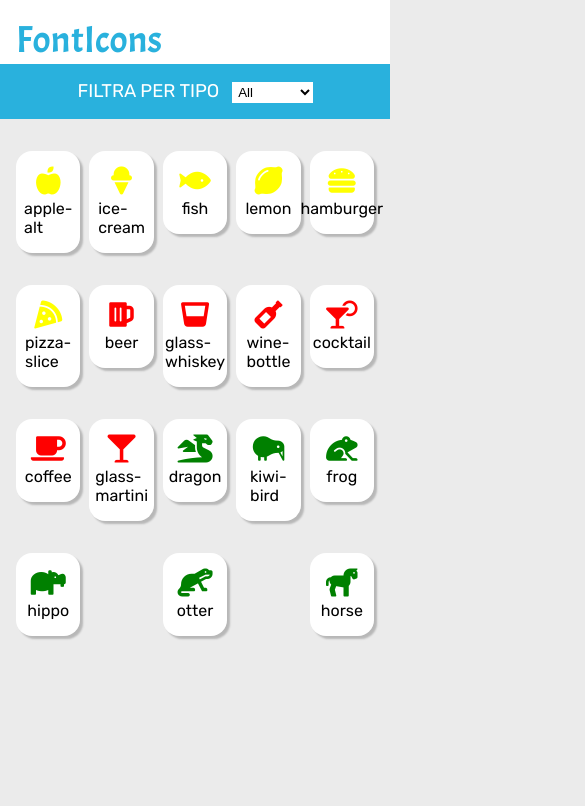
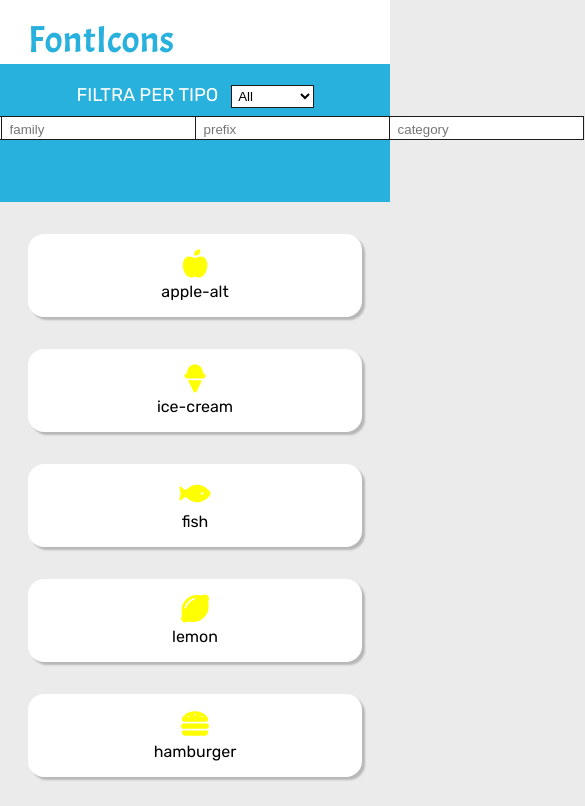
Before and after one commit to nicola-felice/js-es6-icons, a plain HTML site: page index.html in a window 390 px wide. Shown: the top 806 px of the page, 585 px wide, since content can reach past the window. Drawn offline with Linux system fonts and the light colour scheme.

Commit message:
responsive + add new icon

```diff
--- a/app.js
+++ b/app.js
@@ -177,3 +177,50 @@ document.querySelector("#selectIconsFilter").addEventListener('change', (event)
     displayIcons(coloredIcons.filter( (elm) => (elm.category == selectedFilter || selectedFilter == "") ), iconsWrapper);
 
 });
+
+
+
+// after click add icon to the list
+// then update page
+
+document.querySelector("#addNewIcon").addEventListener('click', () => {
+
+    // get input values
+    const nameNewIcon = document.querySelector("#nameNewIcon").value;
+    const familyNewIcon = document.querySelector("#familyNewIcon").value;
+    const prefixNewIcon = document.querySelector("#prefixNewIcon").value;
+    const categoryNewIcon = document.querySelector("#categoryNewIcon").value;
+
+    // validation
+    if ( nameNewIcon == "" || familyNewIcon == "" || prefixNewIcon == "" || categoryNewIcon == "" ) {
+        return;
+    }
+
+    // if category is new => let choose (and save) the color of the new category
+    if ( !categories.includes(categoryNewIcon) ) {
+        categories.push(categoryNewIcon);
+        const newColor = prompt(`inserisci il colore per la nuova categoria:`);
+        colors[categoryNewIcon] = newColor;
+    }
+
+    // add icon to the list
+    coloredIcons.push(
+        {
+            name: nameNewIcon,
+            family: familyNewIcon,
+            prefix: prefixNewIcon,
+            category: categoryNewIcon,
+            color: colors[categoryNewIcon]
+        }
+    );
+
+    // update the page
+    displayIcons(coloredIcons, iconsWrapper);
+
+    // clear input fields
+    document.querySelector("#nameNewIcon").value = "";
+    document.querySelector("#familyNewIcon").value = "";
+    document.querySelector("#prefixNewIcon").value = "";
+    document.querySelector("#categoryNewIcon").value = "";
+
+});
--- a/index.html
+++ b/index.html
@@ -15,21 +15,42 @@
 </head>
 <body>
     <header>
-        <div class="logoWrapper">FontIcons</div>
+        <div class="logoWrapper">
+            <div class="container">
+                FontIcons
+            </div>
+        </div>
 
+        <div class="optionsWrapper">
             <div class="filterSelectionWrapper">
                 <label for="selectIconsFilter">FILTRA PER TIPO </label>
 
                 <select name="iconsFilter" id="selectIconsFilter">
                     <option selected value="">All</option>
-                <!-- <option value="animal">animal</option>
-                <option value="beverage">beverage</option>
-                <option value="food">food</option> -->
                 </select>
+            </div>
+
+            <div class="addIconWrapper">
+                Aggiungi un' icona
+
+                <table>
+                    <tbody>
+                        <tr>
+                            <td><input type="text" placeholder="name" id="nameNewIcon"></td>
+                            <td><input type="text" placeholder="family" id="familyNewIcon"></td>
+                            <td><input type="text" placeholder="prefix" id="prefixNewIcon"></td>
+                            <td><input type="text" placeholder="category" id="categoryNewIcon"></td>
+                        </tr>
+                    </tbody>
+                </table>
+
+                <button id="addNewIcon">inserisci</button>
+            </div>
         </div>
     </header>
 
     <main>
+        <div class="container">
             <div class="iconsWrapper" id="iconsWrapper">
 
                 <!-- <div class="icon">
@@ -38,6 +59,7 @@
                 </div> -->
 
             </div>
+        </div>
     </main>
 
     <script src="./app.js"></script>
--- a/style.css
+++ b/style.css
@@ -11,7 +11,11 @@ body {
 
 }
 
-
+.container {
+    max-width: 1400px;
+    padding: 0 1.75rem;
+    margin: auto;
+}
 
 /* _______ HEADER _______ */
 #selectIconsFilter {
@@ -19,18 +23,18 @@ body {
     border: transparent;
     margin-left: .5rem;
     padding: .15rem;
+    border: 1px #1c1c1c solid;
 }
 
 .logoWrapper {
     font-family: 'Acme', sans-serif;
     color: rgb(41, 177, 221);
     font-size: 2.35rem;
-    padding-left: 1rem;
     padding-top: 1rem;
     background-color: white;
 }
 
-.filterSelectionWrapper {
+.optionsWrapper {
     background-color: rgb(41, 177, 221);
     padding: 1rem;
     color: white;
@@ -44,7 +48,7 @@ body {
 /* _______ MAIN _______ */
 
 .iconsWrapper {
-    padding: 1rem;
+    padding: 1rem 0;
     display: flex;
     justify-content: space-between;
     align-items:flex-start;
@@ -64,8 +68,53 @@ body {
     align-items: center;
     flex-direction: column;
 }
+@media screen and (max-width: 900px) {
+    .icon {
+        width: 29%;
+    }
+}
+@media screen and (max-width: 570px) {
+    .icon {
+        width: 45%;
+    }
+}
+@media screen and (max-width: 400px) {
+    .icon {
+        width: 100%;
+    }
+}
+
 .icon i {
     font-size: 1.75rem;
     margin-bottom: .25rem;
 }
+
+
+
+.filterSelectionWrapper {
+    padding: .25rem;
+}
+.addIconWrapper {
+    display: flex;
+    justify-content: center;
+    align-content: center;
+    padding: .25rem;
+}
+.addIconWrapper table {
+    display: inline-block;
+    border-collapse: collapse;
+    margin: 0 .5rem;
+}
+td {
+    border: 1px #1c1c1c solid;
+    background-color: white;
+    padding: 0 .5rem;
+}
+input {
+    border: transparent;
+}
+#addNewIcon {
+    padding: .25rem .75rem;
+    cursor: pointer;
+}
 /* _______ END MAIN _______ */
```
Lines whose indentation alone changed are shown as unchanged.
